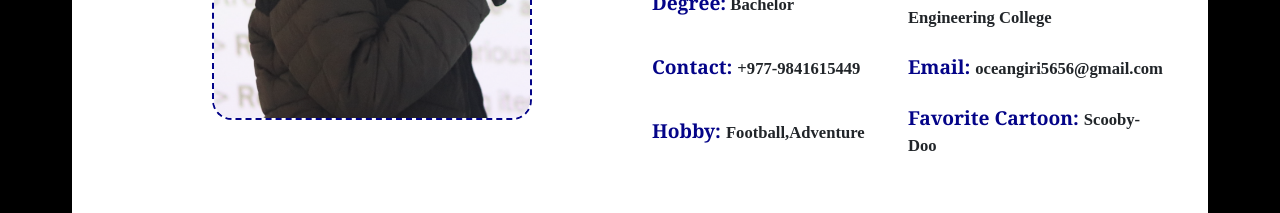
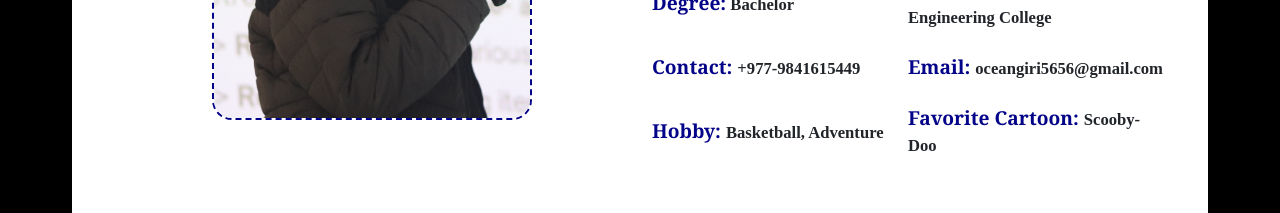
Before and after one commit to oceangiri23/myportfolio, a React (Create React App) app: page / in a window 1280 px wide. Shown: the part 1140-1353 px from the top of the page. Built offline with nearby package versions, Linux system fonts and the light colour scheme.

Commit message:
improved

```diff
--- a/src/App.css
+++ b/src/App.css
@@ -613,6 +613,7 @@ background-color: rgb(196, 211, 215);
   font-size: 18px;
   font-weight: 450;
   max-width: max-content;
+ margin: 0px auto 0px auto;
 
 
 }
--- a/src/components/About.js
+++ b/src/components/About.js
@@ -59,7 +59,7 @@ export const About = () =>{
                 <tr>
                         <th>
                         <span className="about-text-head">Hobby: </span>
-                        <span className="about-text-tail">Football,Adventure</span>
+                        <span className="about-text-tail">Basketball, Adventure</span>
                         </th>
 
                         <th>
```
